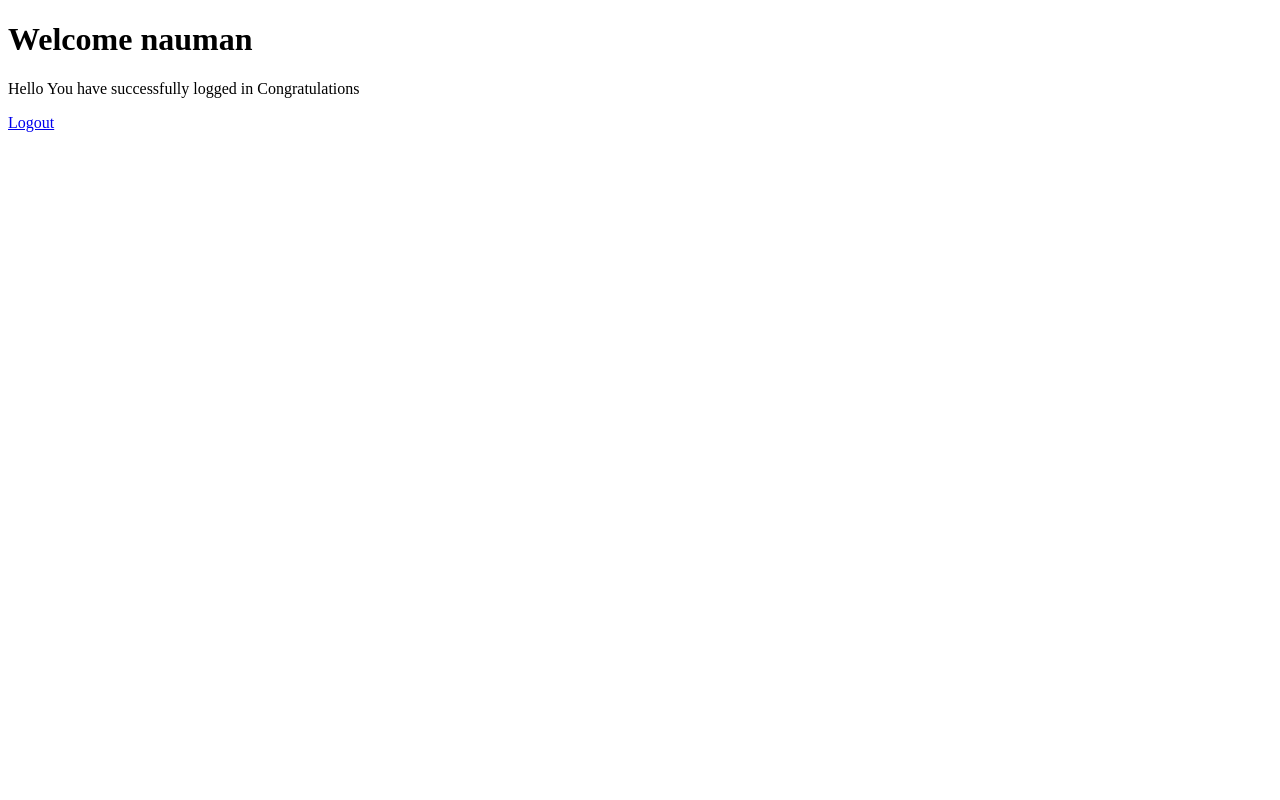
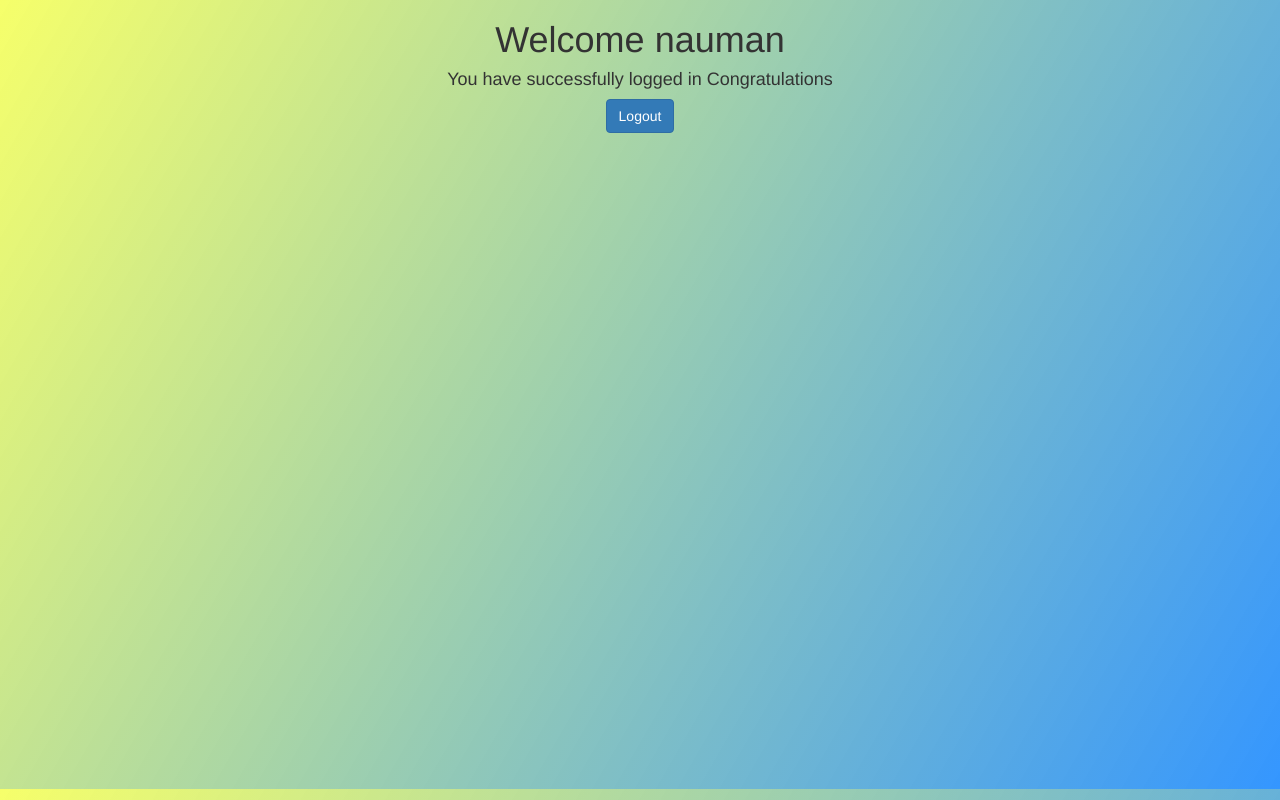
Before and after one commit to Naumannn01/Django-Loginlogout, a Django app: page / in a window 1280 px wide. Run offline with Django 4.2, Linux system fonts and the light colour scheme; a user stored in the database is signed in; some libraries are stand-ins or nearby versions.

Commit message:
index.html

```diff
--- a/Templates/index.html
+++ b/Templates/index.html
@@ -1,13 +1,28 @@
 <!DOCTYPE html>
 <html lang="en">
+
 <head>
     <meta charset="UTF-8">
     <meta name="viewport" content="width=<device-width>, initial-scale=1.0">
     <title>Home page</title>
+    <link rel="stylesheet" href="https://maxcdn.bootstrapcdn.com/bootstrap/3.4.1/css/bootstrap.min.css">
+
 </head>
+<style>
+    body {
+
+        text-align: center;
+        background: linear-gradient(120deg, rgb(242 255 36 / 68%), #3496ff);
+        height: 96.1vh;
+
+    }
+</style>
+
 <body>
-    <h1>Welcome {{request.user}}  </h1>
-    <p>Hello You have successfully logged in Congratulations</p>
-    <a href="/logout">Logout</a>
+
+    <h1>Welcome {{request.user}} </h1>
+    <h4>You have successfully logged in Congratulations</h4>
+    <a href="/logout"><button class="btn btn-primary">Logout</button></a>
 </body>
+
 </html>
```
